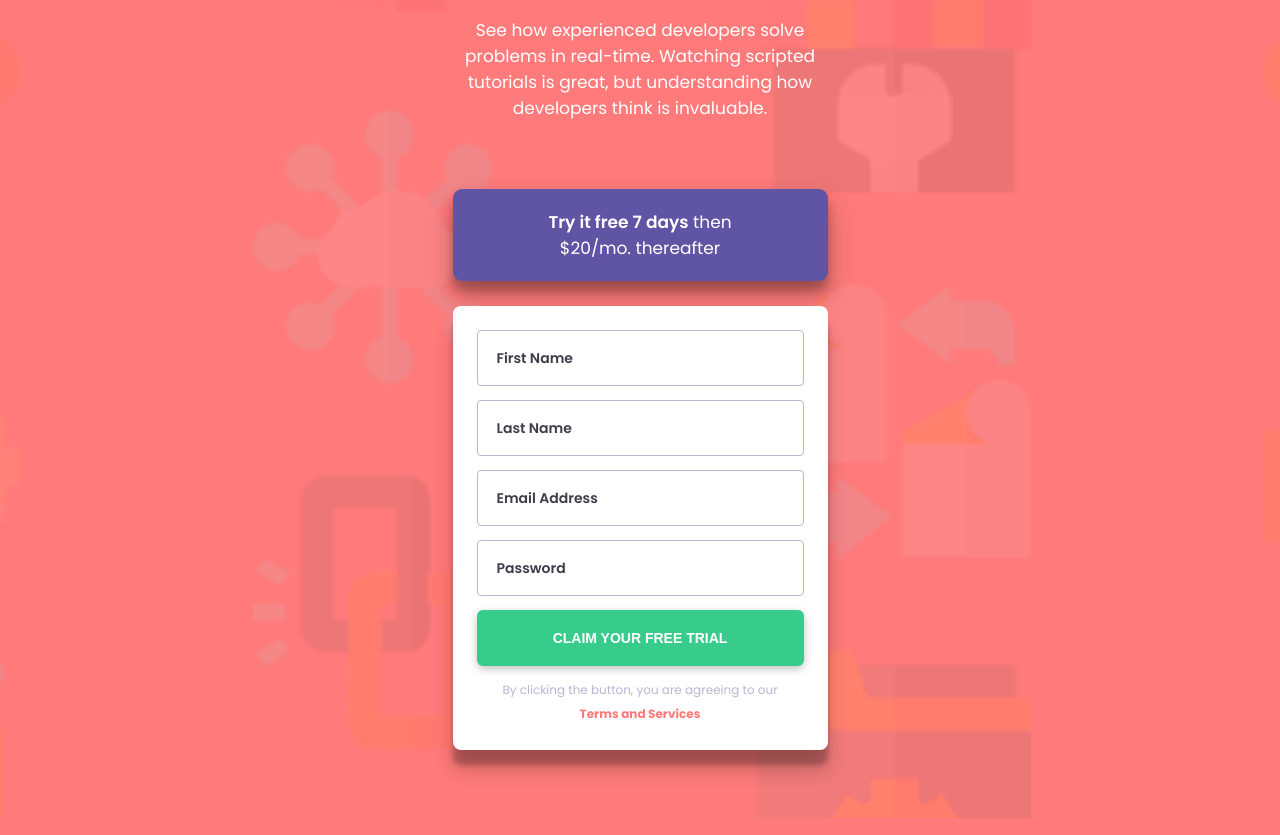
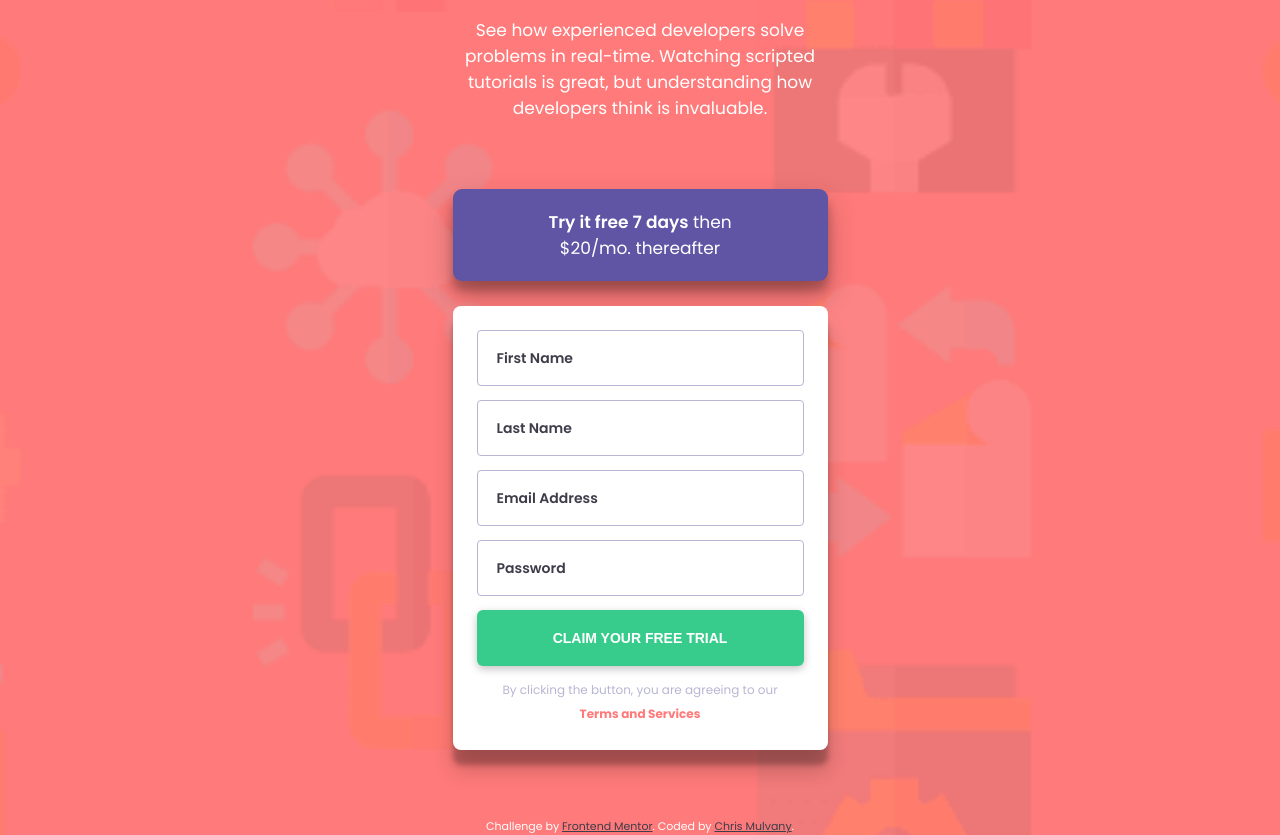
Before and after one commit to ChrisMulvanyGH/intro-component-with-signup-form, a plain HTML site: page index.html in a window 1280 px wide. Shown: the part 173-1008 px from the top of the page. Drawn offline with Linux system fonts and the light colour scheme.

Commit message:
Updated IFFE & Best Practices in JS

```diff
--- a/index.html
+++ b/index.html
@@ -13,7 +13,6 @@
 <body>
   <main>
     <article class="container">
-
       <div class="subtainer-left">
         <header class="header">
           <h1 class="title">Learn to code by watching others</h1>
@@ -62,12 +61,12 @@
       </div>
     </article>
   </main>
-  <!-- <footer>
+  <footer class="footer">
     <p class="attribution">
       Challenge by <a href="https://www.frontendmentor.io?ref=challenge" target="_blank">Frontend Mentor</a>.
       Coded by <a href="https://www.chrismulvany.com">Chris Mulvany</a>.
     </p>
-  </footer> -->
+  </footer>
 </body>
 
 </html>
--- a/main.js
+++ b/main.js
@@ -1,24 +1,27 @@
+(function () {
+
+    "use strict";
+
     const form = document.querySelector("form");
     const formInputs = document.querySelectorAll("input");
     const formErrImg = document.querySelectorAll(".signup__form--error-img");
     const formErrTxt = document.querySelectorAll(".signup__form--error-txt");
     const emailRegex = /^\w+@[a-zA-Z_]+?\.[a-zA-Z]{2,3}$/;
 
-
     form.addEventListener('submit', function (event) {
         event.preventDefault();
 
-    for(let i=0; i<formInputs.length; i++) {
+        for (let i = 0; i < formInputs.length; i++) {
 
             if (formInputs[i].value !== "") {
 
                 formInputs[i].style.borderColor = 'green';
 
-        } else if(formInputs[i].type == "email" && emailRegex.test(formInputs[i].value)) {
+            } else if (formInputs[i].type == "email" && emailRegex.test(formInputs[i].value)) {
 
                 formInputs[i].style.borderColor = 'green';
 
-        } else if(formInputs[i].type == "email" && !emailRegex.test(formInputs[i].value)) {
+            } else if (formInputs[i].type == "email" && !emailRegex.test(formInputs[i].value)) {
 
                 formInputs[i].setAttribute('placeholder', 'email@example/com');
                 formInputs[i].className += ' redPlaceHolder';
@@ -30,9 +33,7 @@ form.addEventListener('submit', function (event) {
                 formInputs[i].style.marginBottom = '.2rem';
                 formErrTxt[i].classList.remove("hidden");
                 formErrTxt[i].classList.add("show");
-        }
-
-        else {
+            } else {
 
                 formInputs[i].setAttribute('placeholder', '');
 
@@ -47,3 +48,4 @@ form.addEventListener('submit', function (event) {
         }
 
     });
+})();
--- a/main.scss
+++ b/main.scss
@@ -66,6 +66,22 @@ p {
   font-family: 'Poppins', sans-serif;
 }
 
+footer {
+  max-width: 100%;
+  display: flex;
+  justify-content: center;
+
+  .attribution {
+    font-size: 0.6875rem;
+    text-align: center;
+    color: $white;
+  }
+
+  .attribution a {
+    color: $darkBlue;
+  }
+}
+
 /* -------------------------------------------------------------------------------------------- */
 
 .container {
@@ -73,7 +89,7 @@ p {
   flex-direction: column;
   align-items: center;
   width: 90vw;
-  height: 100vh;
+  // height: 100vh;
   max-width: $mobile;
   margin: 0 auto;
 }
@@ -209,19 +225,6 @@ p {
   }
 }
 
-.footer {
-
-  .attribution {
-    font-size: 11px;
-    text-align: center;
-  }
-
-  .attribution a {
-    color: #3e52a3;
-  }
-
-}
-
 /* -------------------------------------------------------------------------------------------- */
 
 @media (min-width: 1440px) {
```
Also changed, not shown: dist/css/main.css, 1 other file. Lines whose indentation alone changed are shown as unchanged.
